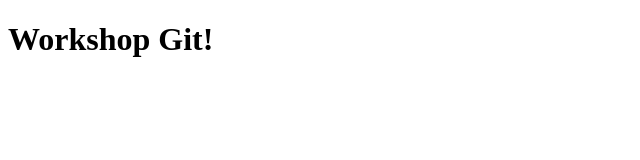
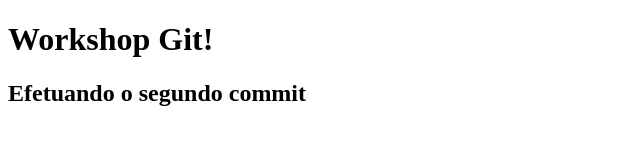
Before and after one commit to JhennyLima/workshop-git, a plain HTML site: page index.html in a window 1280 px wide. Shown: the whole page, without its empty margins (0-640 px from the left). Drawn offline with Linux system fonts and the light colour scheme.

Commit message:
Adiciona segundo topico

```diff
--- a/index.html
+++ b/index.html
@@ -2,5 +2,6 @@
 <html>
     <body>
         <h1>Workshop Git!</h1>
+        <h2>Efetuando o segundo commit</h2>
     </body>
 </html>
```
